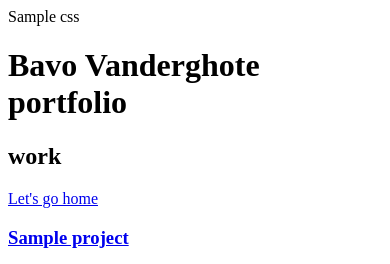
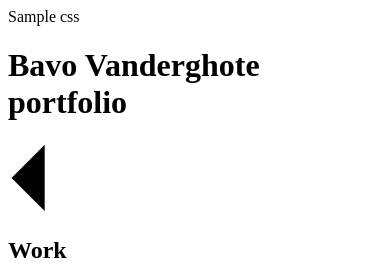
Before and after one commit to BavoVanderghote/portfolio_2020, a PHP site: template src/view/portfolio/work.php in a window 390 px wide; the page is wider, and only the part inside the window is pictured. Shown: the top 264 px of that part. Run offline with PHP 8.4, Linux system fonts and the light colour scheme; the template is opened without the code that fills it: most values are stand-ins (such as "Sample title", 1, 10 or a date in 2020).

Commit message:
work page mobile styling; new arrows

```diff
--- a/src/view/portfolio/work.php
+++ b/src/view/portfolio/work.php
@@ -1,15 +1,30 @@
-<h2>work</h2>
-
 <nav>
-  <a href="?bavo-says=let-s-go-home">Let's go home</a>
+  <a href="?bavo-says=let-s-go-home">
+  <a href="?bavo-says=let-s-go-home">
+    <svg version="1.1" xmlns="http://www.w3.org/2000/svg" xmlns:xlink="http://www.w3.org/1999/xlink" x="0px" y="0px" width="243px"
+      height="69.9px" viewBox="0 0 243 69.9" style="enable-background:new 0 0 243 69.9;" xml:space="preserve">
+    <defs>
+    </defs>
+    <line class="svg-stroke" x1="243" y1="34.3" x2="3.5" y2="35"/>
+    <polyline class="svg-stroke" points="36.7,1.8 3.5,35 36.7,68.1 "/>
+    </svg>
+  </a>
 </nav>
 
-<?php foreach($projects as $project){
-  $string = strtolower(str_replace(' ', '', $project["name"]));
-  ?>
+<h2 class="title title--work">Work</h2>
 
-<a href="<?php echo $project["url"]; ?>" target="blank">
-  <h3><?php echo $project["name"]; ?></h3>
-  <img src="./assets/work/<?php echo $string ?>/<?php echo $string ?>_thumbnail.jpg" width="1260" height="975" alt="<?php echo $project["name"]; ?>">
-</a>
-<?php } ?>
+<section class="content">
+  <h3 class="hide">Projects</h3>
+  <ul class="projects-grid">
+    <?php foreach($projects as $project){
+      $string = strtolower(str_replace(' ', '', $project["name"]));
+      ?>
+    <li>
+      <a href="<?php echo $project["url"]; ?>" target="blank">
+        <h3 class="hide"><?php echo $project["name"]; ?></h3>
+        <img class="image" src="./assets/work/<?php echo $string ?>/<?php echo $string ?>_thumbnail.jpg" width="1260" height="975" alt="<?php echo $project["name"]; ?>">
+      </a>
+    </li>
+    <?php } ?>
+  </ul>
+</section>
```
Also changed, not shown: src/style.css (+25 -5 lines), src/view/portfolio/about.php (+8 -4 lines), src/view/portfolio/contact.php (+6 -2 lines).
